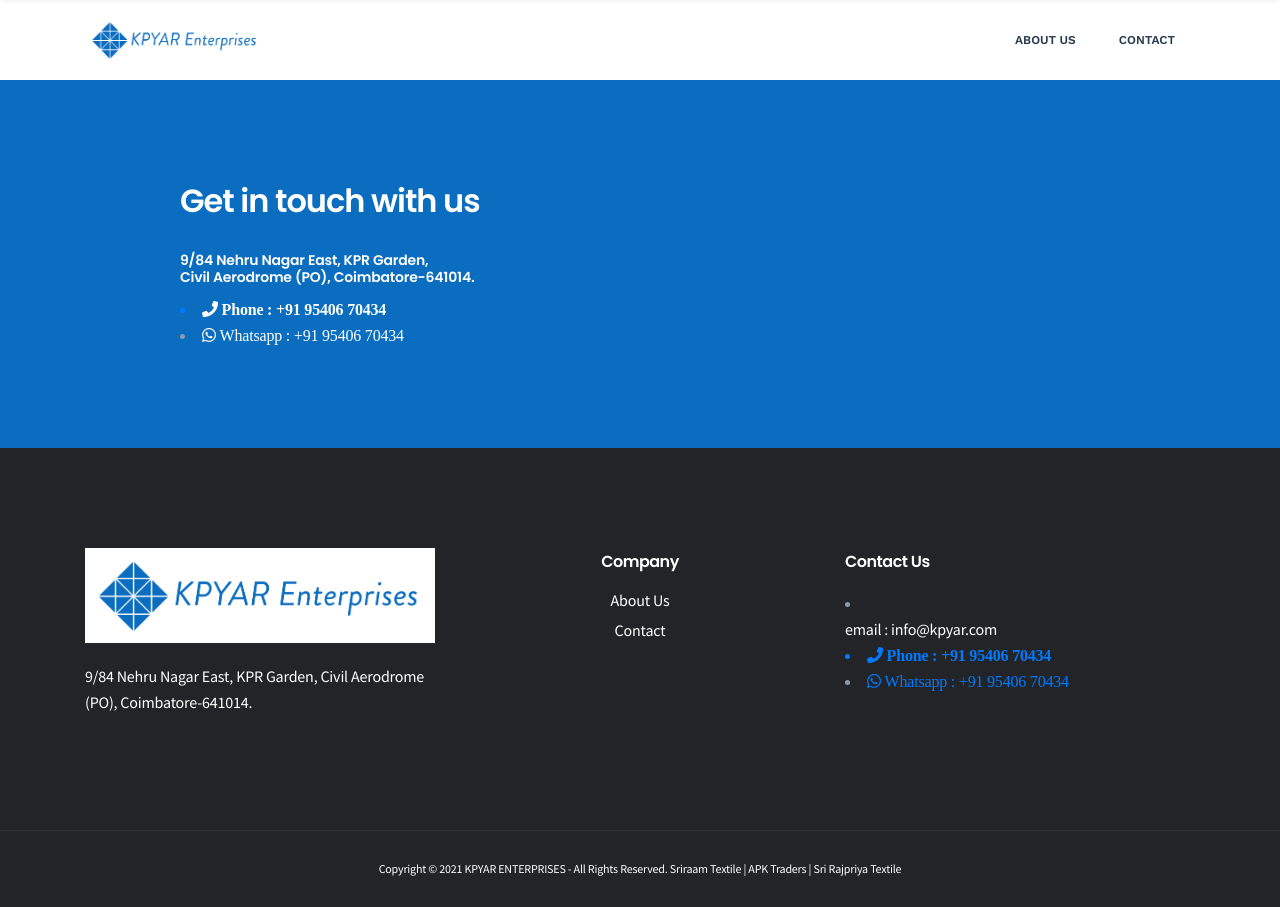
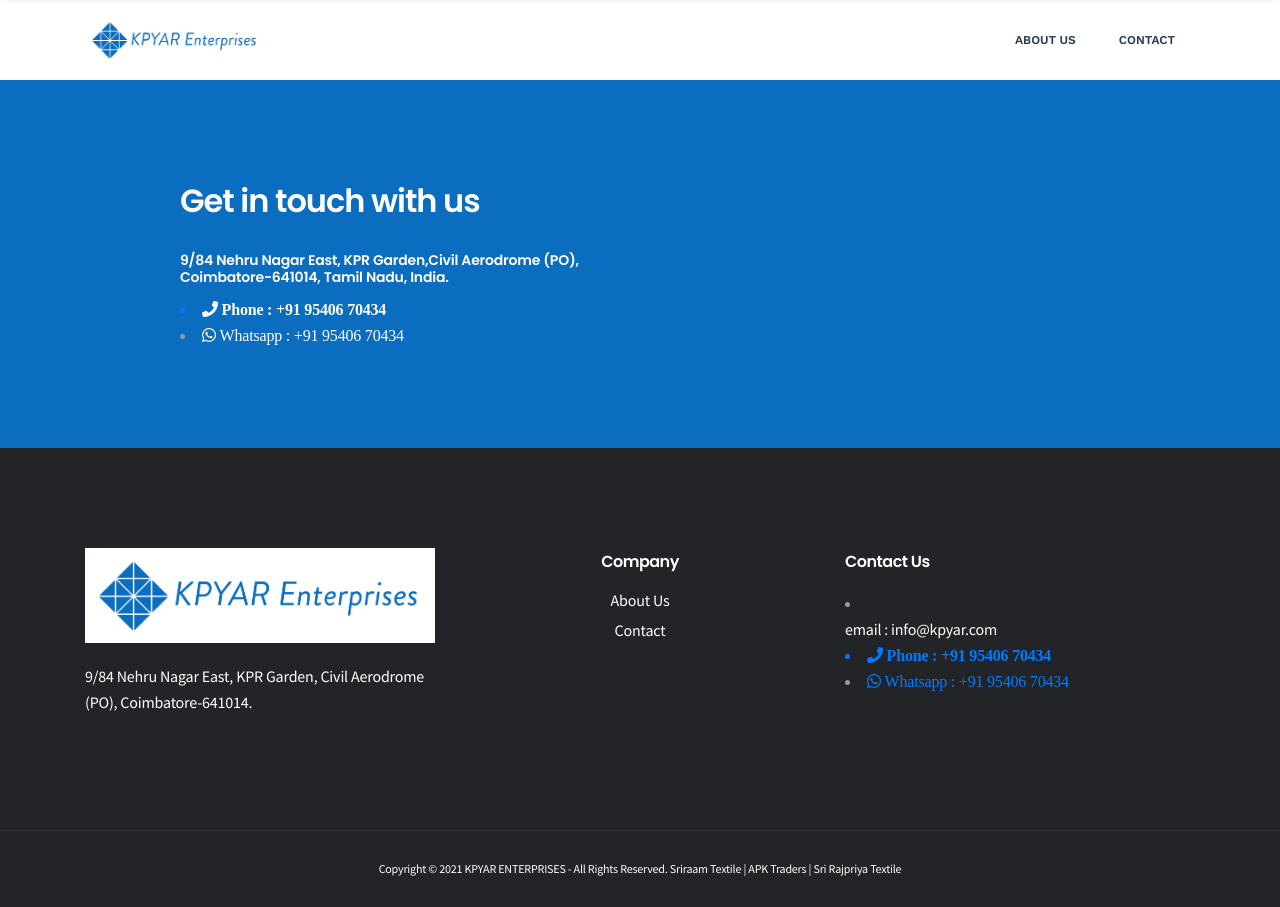
Before and after one commit to KPYAR-Enterprises/kpyar.com, a plain HTML site: page contact.html in a window 1280 px wide. Drawn offline with nearby package versions, Linux system fonts and the light colour scheme.

Commit message:
Update contact.html

```diff
--- a/contact.html
+++ b/contact.html
@@ -95,7 +95,7 @@
               <h2 style="color:white;">Get in touch with us</h2>
               <p>
               </p>
-              <h6 style="color:white;">9/84 Nehru Nagar East, KPR Garden,<br> Civil Aerodrome (PO), Coimbatore-641014.</br></h6>
+              <h6 style="color:white;">9/84 Nehru Nagar East, KPR Garden,Civil Aerodrome (PO),<br> Coimbatore-641014, Tamil Nadu, India.</br></h6>
 <a href="tel:+91 95406 70434" class="float-phone" target="_blank">
                 <li><i class="fa fa-phone my-float%20" style="color:white;">     Phone : +91 95406 70434</i></li>
               </a>
```
